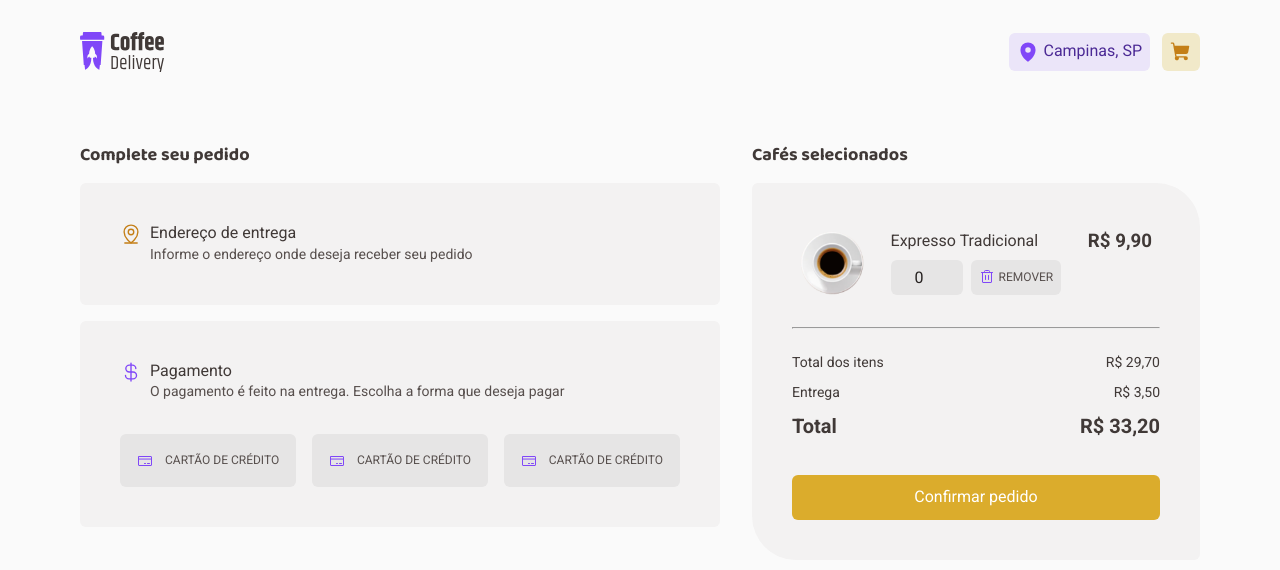
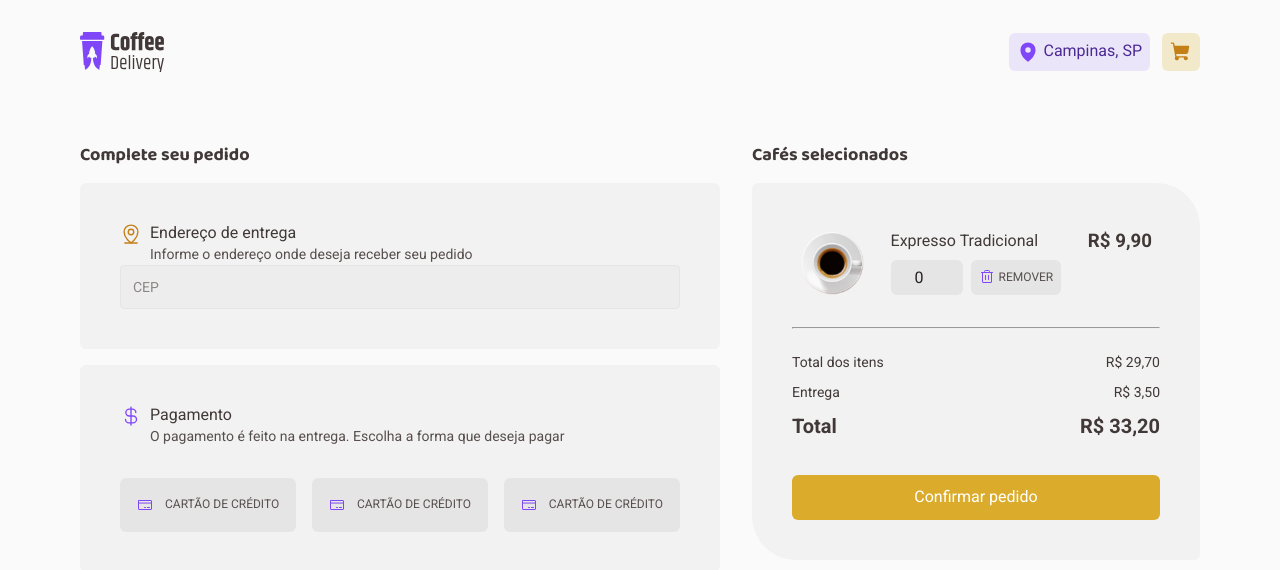
Before and after one commit to pedromeira220/coffee-delivery, a React (Vite) app: page /checkout in a window 1280 px wide. Shown: the top 570 px of the page. Built offline with nearby package versions, Linux system fonts and the light colour scheme.

Commit message:
feat: adding the input component

```diff
--- /dev/null
+++ b/src/components/Input/index.tsx
@@ -0,0 +1,8 @@
+import { InputHTMLAttributes } from 'react'
+import { StyledInput } from './style'
+
+interface InputProps extends InputHTMLAttributes<HTMLInputElement> {}
+
+export function Input({ ...rest }: InputProps) {
+  return <StyledInput type="text" {...rest} />
+}
--- /dev/null
+++ b/src/components/Input/style.ts
@@ -0,0 +1,30 @@
+import styled from 'styled-components'
+
+export const StyledInput = styled.input`
+  background-color: ${props => props.theme['base-input']};
+  border: 1px solid ${props => props.theme['base-button']};
+  padding: 0.75rem;
+  font-size: 0.875rem;
+  color: ${props => props.theme['base-text']};
+  border-radius: 4px;
+
+  &::placeholder {
+    /* Chrome, Firefox, Opera, Safari 10.1+ */
+    color: ${props => props.theme['base-label']};
+    opacity: 1; /* Firefox */
+  }
+
+  &:-ms-input-placeholder {
+    /* Internet Explorer 10-11 */
+    color: ${props => props.theme['base-label']};
+  }
+
+  &::-ms-input-placeholder {
+    /* Microsoft Edge */
+    color: ${props => props.theme['base-label']};
+  }
+
+  &:focus {
+    outline: 1px solid ${props => props.theme['yellow-dark']};
+  }
+`
--- a/src/components/ToggleCreditCard/style.ts
+++ b/src/components/ToggleCreditCard/style.ts
@@ -18,6 +18,7 @@ export const ToggleCreditCardButtonContainer = styled(Toggle.Root)`
   &:hover {
     background-color: ${props => props.theme['base-hover']};
     color: ${props => props.theme['base-subtitle']};
+    cursor: pointer;
   }
   &[data-state='on'] {
     color: ${props => props.theme['base-text']};
--- a/src/pages/Checkout/index.tsx
+++ b/src/pages/Checkout/index.tsx
@@ -1,4 +1,5 @@
 import { CurrencyDollar, MapPinLine } from 'phosphor-react'
+import { Input } from '../../components/Input'
 import { PrimaryButton } from '../../components/PrimaryButton'
 import { ToggleCreditCard } from '../../components/ToggleCreditCard'
 import { SelectedCoffeeItem } from './components/SelectedCoffeeItem'
@@ -6,6 +7,7 @@ import {
   CheckoutContainer,
   ColumnTitle,
   FormContainer,
+  FormGrid,
   FormHeader,
   PaymentContainer,
   PaymentHeader,
@@ -26,6 +28,9 @@ export function Checkout() {
               <span>Informe o endereço onde deseja receber seu pedido</span>
             </div>
           </FormHeader>
+          <FormGrid>
+            <Input placeholder="CEP" />
+          </FormGrid>
         </div>
 
         <PaymentContainer>
--- a/src/pages/Checkout/style.ts
+++ b/src/pages/Checkout/style.ts
@@ -42,6 +42,10 @@ export const FormHeader = styled.header`
     line-height: 130%;
     font-size: 0.875rem;
   }
+`
+
+export const FormGrid = styled.div`
+  display: grid;
 `
 
 export const PaymentContainer = styled.div`
```
